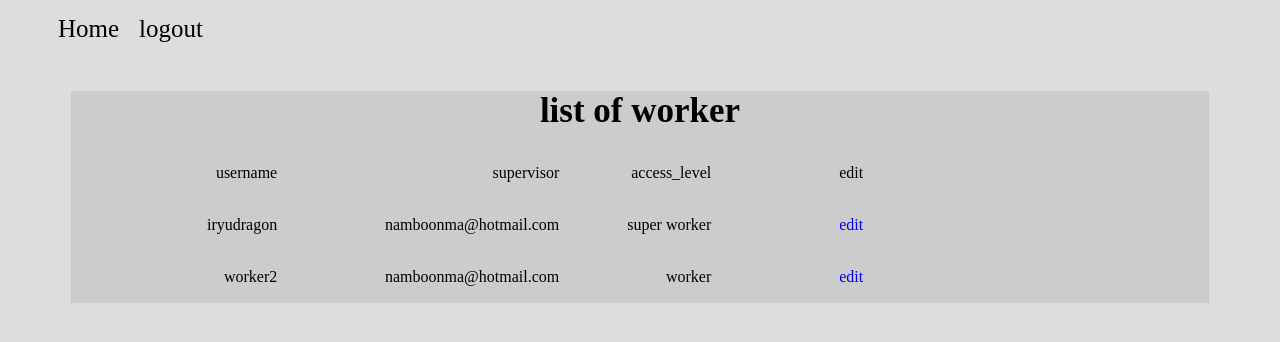
After one commit to iryudragon01/StoreManager, a Django app: page /user/index in a window 1280 px wide. The commit adds this page. Shown: the top 342 px of the page. Run offline with Django 3.2, Linux system fonts and the light colour scheme; a user stored in the database is signed in; data comes from the database, SQL or seed files in the repository; both versions use the stored data as it was after the commit.

Commit message:
link worker and user User can create and edit worker

```diff
--- a/stock/data2view/user/views.py
+++ b/stock/data2view/user/views.py
@@ -1,8 +1,20 @@
 from django.shortcuts import render, redirect
-from . import forms,action
-from stock.models import User,Worker
+from . import forms, action
+from stock.models import User, Worker
 from django.contrib.auth import authenticate, login, logout
 import hashlib
+
+
+def ListView(request):
+    content = {}
+    supervisor = User.objects.filter(email=request.user)
+    if supervisor.exists():
+        workers = Worker.objects.filter(supervisor=supervisor[0])
+        if workers.exists():
+            content['workers'] = workers
+            if workers.count() < supervisor[0].under_worker:
+                content['add_worker'] = 'yes'
+    return render(request, 'stock/user/index.html', content)
 
 
 def CreateView(request):
@@ -17,7 +29,7 @@ def CreateView(request):
             )
             login(request, user)
             request.session['supervisor'] = user.email
-            return redirect('stock:index')
+            return redirect('stock:index_user')
     content['form'] = form
     return render(request, 'stock/user/create.html', content)
 
@@ -34,7 +46,7 @@ def LoginView(request):
             user = authenticate(email=email, password=password)
             login(request, user)
             request.session['supervisor'] = user.email
-            return redirect('stock:index')
+            return redirect('stock:index_user')
     return render(request, 'stock/user/login.html', content)
 
 
@@ -47,6 +59,10 @@ def WorkerView(request):
     user = User.objects.filter(email=request.user.email)
     if not user.exists():
         return redirect('stock:login_user')
+    worker = Worker.objects.filter(supervisor=user[0])
+    if worker.exists():
+        if worker.count() >= user[0].under_worker:
+            return redirect('stock:index_user')
 
     form = forms.WorkerForm(request.POST or None)
     if request.POST:
@@ -55,9 +71,10 @@ def WorkerView(request):
                 supervisor=user[0],
                 username=form.cleaned_data['username'],
                 password=hashlib.sha512(
-                         form.cleaned_data['password'].encode('utf-8')).hexdigest()
+                    form.cleaned_data['password'].encode('utf-8')).hexdigest()
             )
             worker.save()
+            return redirect('stock:index_user')
 
     content = {'form': form}
 
@@ -88,3 +105,45 @@ def WorkerLoginView(request):
                 # response['Location'] += '?track='+track
                 # return response
     return render(request, 'stock/user/workerlogin.html', content)
+
+
+def EditWorkerView(request, pk):
+    content = {}
+    if not is_supervisor(request):
+        return redirect('stock:login_user')
+    if not is_worker(get_supervisor(request), pk):
+        return redirect('stock:index_user')
+    worker = get_worker(get_supervisor(request), pk)
+    form = forms.EditWorkerForm(request.POST or None, instance=worker)
+    if request.POST:
+        if form.is_valid():
+            worker.access_level = form.cleaned_data['access_level']
+            worker.save()
+            return redirect('stock:index_user')
+    content['form'] = form
+    content['name'] = worker.username
+    return render(request, 'stock/user/edit_worker.html', content)
+
+
+def is_supervisor(request):
+    user = User.objects.filter(email=request.user)
+    if user.exists():
+        return True
+    return False
+
+
+def get_supervisor(request):
+    user = User.objects.get(email=request.user)
+    return user
+
+
+def is_worker(supervisor,pk):
+    worker = Worker.objects.filter(supervisor=supervisor,id=pk)
+    if worker.exists():
+        return True
+    return False
+
+
+def get_worker(supervisor,pk):
+    worker = Worker.objects.get(supervisor=supervisor,id=pk)
+    return worker
--- a/stock/models.py
+++ b/stock/models.py
@@ -87,7 +87,10 @@ class Worker(models.Model):
     password = models.CharField(max_length=200)
     date_log = models.DateTimeField(auto_now=True)
     track = models.CharField(max_length=255)     # track connection
-    access_level = models.PositiveIntegerField(default=99)  # 1-99
+    access_level = models.PositiveIntegerField(default=99,
+                                               choices=[(1,'admin'),(10,'superuser'),(99,'worker')],
+
+                                               )  # 1-99
 
 
 class Item(models.Model):
--- a/stock/static/stock/css/main.css
+++ b/stock/static/stock/css/main.css
@@ -5,7 +5,6 @@ body{
   background-color: #ddd;
 }
 header{
-
 }
 header ul{
 
@@ -39,7 +38,21 @@ header li:hover{
   padding: 10px 10px;
   width: 300px;
 }
+#container h1{
+  text-align: center;
+  font-size: 35px;
+  margin: auto;
+
+}
+.form select{
+  font-size: 25px;
+  padding: 0 16px;
+  width: 30%;
+  background-color: inherit;
+  text-align-last: right;
+}
 .form label{
+  font-size: 25px;
   padding-right: 30px;
   text-align: right;
   width: 200px;
@@ -48,7 +61,7 @@ header li:hover{
 .form button{
   text-align: center;
   font-size: 25px;
-  padding: 10px 10px;
+  padding: 10px 30px;
   color: inherit;
 }
 .form button:hover{
@@ -56,3 +69,27 @@ header li:hover{
   cursor: pointer;
 
 }
+ul#worker li{
+  list-style: none;
+}
+ul#worker p{
+  text-align: right;
+  font-size: 16px;
+  padding: 1px 16px;
+  float: left
+}
+ul#worker p:nth-child(1){
+  width: 150px;
+}
+ul#worker p:nth-child(2){
+  width: 250px;
+}
+ul#worker p:nth-child(3){
+  width: 120px;
+}
+ul#worker p:nth-child(4){
+  width: 120px;
+}
+ul#worker a{
+  cursor: pointer;
+  text-decoration: none;
--- a/stock/templates/stock/index/index.html
+++ b/stock/templates/stock/index/index.html
@@ -2,7 +2,7 @@
 
 {% block content %}
 <div id="container">
-  <p>Home page</p>
+  <p>Lorem ipsum dolor sit amet, consectetur adipisicing elit, sed do eiusmod tempor incididunt ut labore et dolore magna aliqua. Ut enim ad minim veniam, quis nostrud exercitation ullamco laboris nisi ut aliquip ex ea commodo consequat. Duis aute irure dolor in reprehenderit in voluptate velit esse cillum dolore eu fugiat nulla pariatur. Excepteur sint occaecat cupidatat non proident, sunt in culpa qui officia deserunt mollit anim id est laborum.</p>
 
 </div>
 {% endblock %}
--- a/stock/templates/stock/layout/layout.html
+++ b/stock/templates/stock/layout/layout.html
@@ -10,7 +10,13 @@
     <title>StoreManager</title>
   </head>
   <body>
-    {% include 'stock/layout/menubar.html' %}
+    {% if user.is_authenticated%}
+      {% include 'stock/layout/menubar_userlogin.html' %}
+    {% else %}
+      {% include 'stock/layout/menubar.html' %}
+    {% endif %}
+
+
     {% block content %}
     {% endblock content %}
 
--- /dev/null
+++ b/stock/templates/stock/layout/menubar_userlogin.html
@@ -0,0 +1,8 @@
+<header>
+  <ul>
+    <li onclick="javascript:location.href='{% url 'stock:index' %}'">Home</li>
+    <li onclick="javascript:location.href='{% url 'stock:logout_user' %}'">logout</li>
+</header>
+<div class="clear">
+
+</div>
--- a/stock/templates/stock/user/index.html
+++ b/stock/templates/stock/user/index.html
@@ -1,17 +1,53 @@
-<!DOCTYPE html>
-<html lang="en" dir="ltr">
-  <head>
-    <meta charset="utf-8">
-    <title>index</title>
-  </head>
-  <body>
-    {% if user.is_authenticated %}
-    <h6>list of worker</h6>
-    <a href="{% url 'stock:create_worker' %}">create worker for {{user.email}}</a>
-    <p><a href="{% url 'stock:logout_user' %}">Logout</a></p>
-    {% else %}
-    <a href="{% url 'stock:login_user' %}">login</a>
-    {% endif %}
+{% extends 'stock/layout/layout.html' %}
 
-  </body>
-</html>
+{% block content %}
+{% load static %}
+<div id="container">
+
+      {% if user.is_authenticated %}
+      <h1>list of worker</h1>
+          {% if workers %}
+              <ul id='worker'>
+                <li>
+                  <p>username</p>
+                  <p>supervisor</p>
+                  <p>access_level</p>
+                  <p>edit</p>
+                </li>
+                <div class="clear">
+
+                </div>
+                {% for worker in workers %}
+                    <li>
+                        <p>{{worker.username}}</p>
+                        <p>{{worker.supervisor}}</p>
+                        <p>
+                          {% ifequal worker.access_level 1 %}
+                            admin
+                          {% endifequal %}
+                          {% ifequal worker.access_level 10 %}
+                            super worker
+                          {% endifequal %}
+                          {% ifequal worker.access_level 99 %}
+                            worker
+                          {% endifequal %}</p>
+                        <p><a href="{% url 'stock:edit_worker' worker.id %}">edit</a></p>
+                      </li>
+                      <div class="clear">
+
+                      </div>
+                {% endfor %}
+                {% if add_worker %}
+                <li><p><a href="{% url 'stock:create_worker' %}">add new worker</a></p></li>
+                <div class="clear">
+
+                </div>
+                {% endif %}
+              </ul>
+          {% endif %}
+      {% else %}
+      <p>not login</p>
+      {% endif %}
+
+</div>
+{% endblock %}
--- a/stock/urls.py
+++ b/stock/urls.py
@@ -15,10 +15,16 @@ urlpatterns = [
     path('create_item/',itemview.CreateView,name='create_item'),
 
     #user
+    path('user/index',userview.ListView, name='index_user'),
     path('create_user/',userview.CreateView,name='create_user'),
     path('login_user/',userview.LoginView,name='login_user'),
     path('logout/',userview.LogoutView,name='logout_user'),
+
+    #worker
     path('create_worker/',userview.WorkerView,name='create_worker'),
+    path('worker/edit/<int:pk>',userview.EditWorkerView, name='edit_worker'),
+
+
     path('login_worker/',userview.WorkerLoginView, name='login_worker'),
 
     path('work/',indexview.WorkView, name='work'),
```
Also changed, not shown: stock/data2view/user/forms.py (+7 -0 lines), stock/templates/stock/layout/menubar.html (+0 -7 lines), stock/templates/stock/user/edit_worker.html (added, +16 -0 lines), db.sqlite3, stock/migrations/0002_auto_20191120_1723.py (added), stock/static/stock/images/edit200.png (added), stock/static/stock/images/edit25.png (added), stock/static/stock/images/edit50.png (added).
